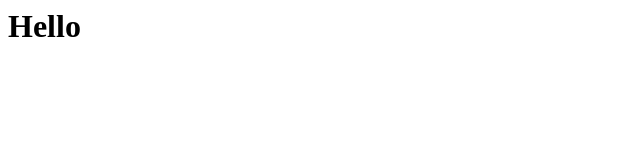
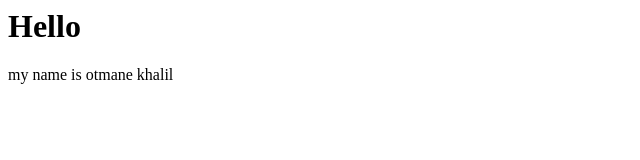
Before and after one commit to OtmaneKhalil/ProjectTest, a plain HTML site: page home.html in a window 1280 px wide. Shown: the whole page, without its empty margins (0-640 px from the left). Drawn offline with Linux system fonts and the light colour scheme.

Commit message:
added paragraph

```diff
--- a/home.html
+++ b/home.html
@@ -2,5 +2,6 @@
   <head></head>
   <body>
     <h1>Hello</h1>
+    <p>my name is otmane khalil</p>
   </body>
 </html>
```
